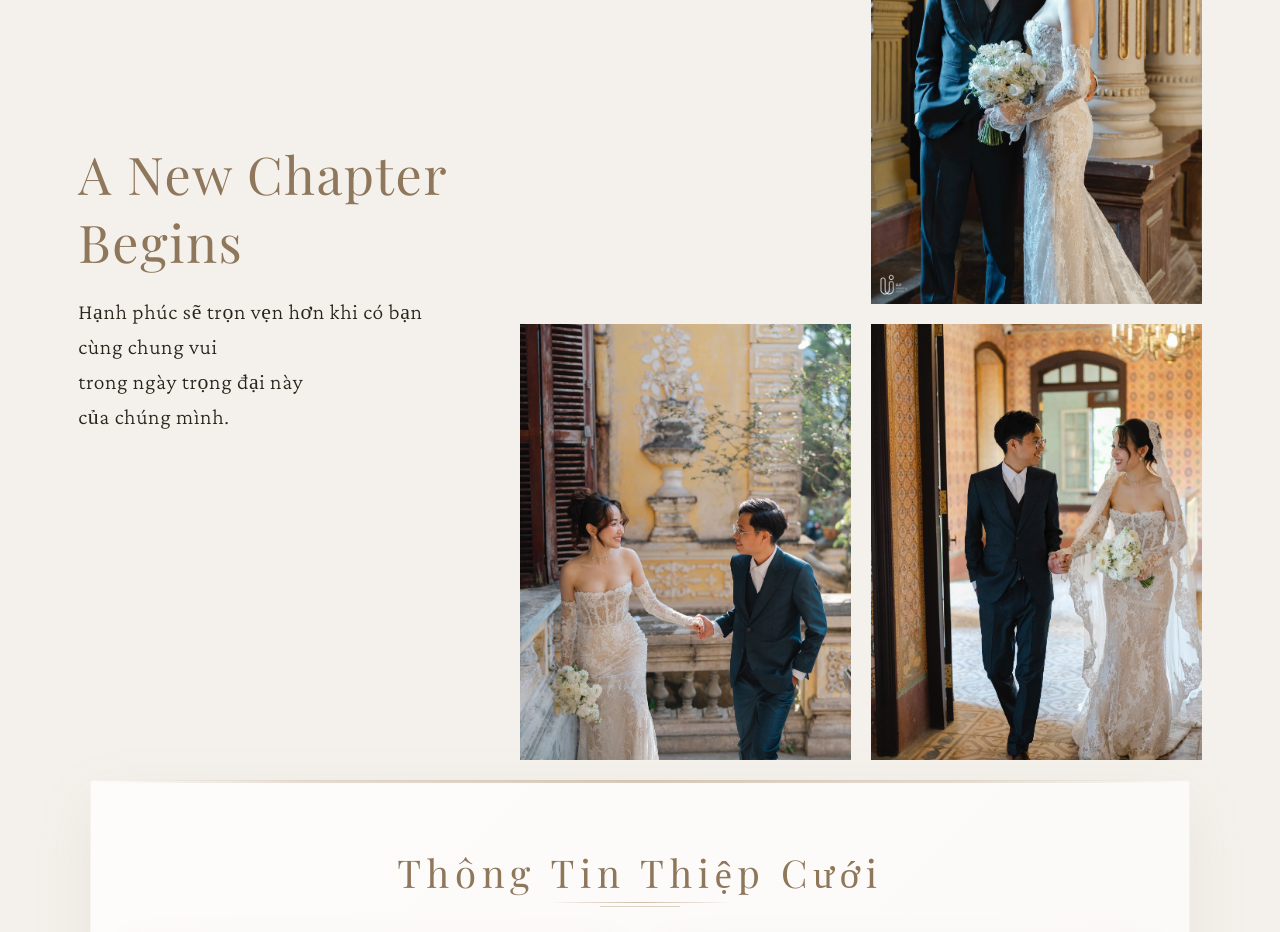
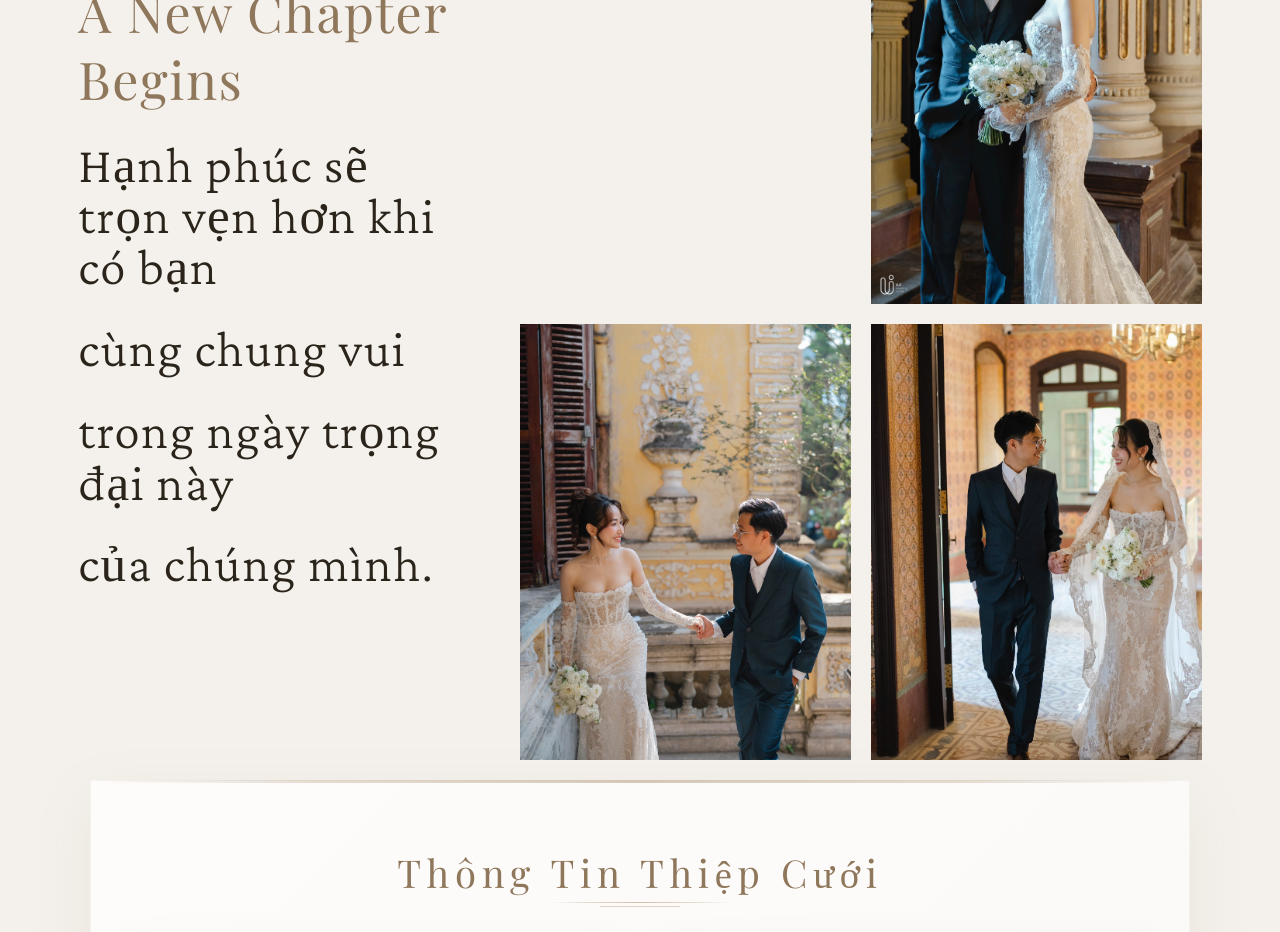
Before and after one commit to bavuongco10/project-wedding-lh, a React (Vite) app: page / in a window 1280 px wide. Shown: the part 1880-2812 px from the top of the page. Built offline with nearby package versions, Linux system fonts and the light colour scheme; a web font is replaced by a local one.

Commit message:
Adjust text

```diff
--- a/src/App.css
+++ b/src/App.css
@@ -386,7 +386,7 @@ img {
   flex-direction: column;
   gap: 0.6em;
   line-height: 1em;
-  font-size: 1.7vw;
+  font-size: 4vw;
   color: #2b241b;
   text-align: left;
   letter-spacing: 0.03em;
```
